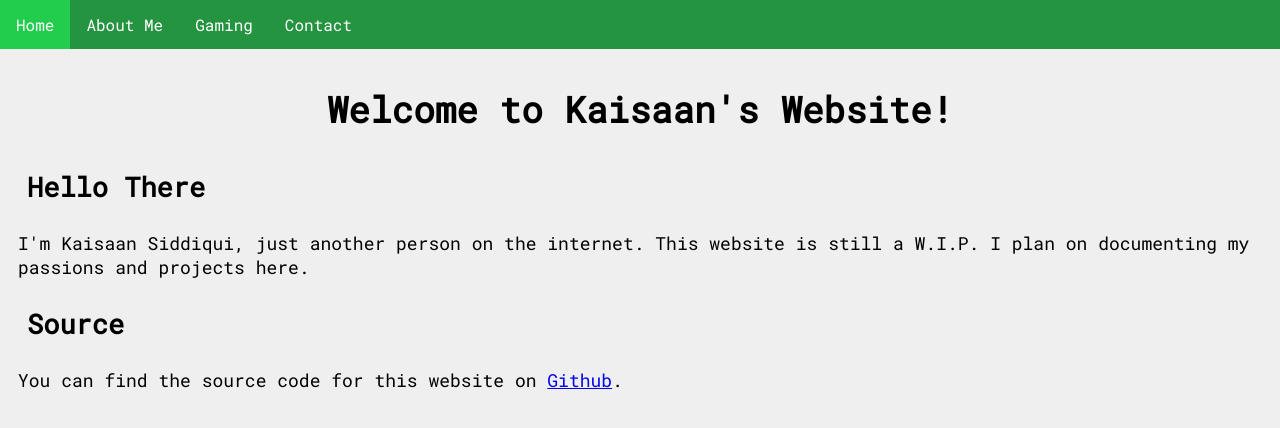
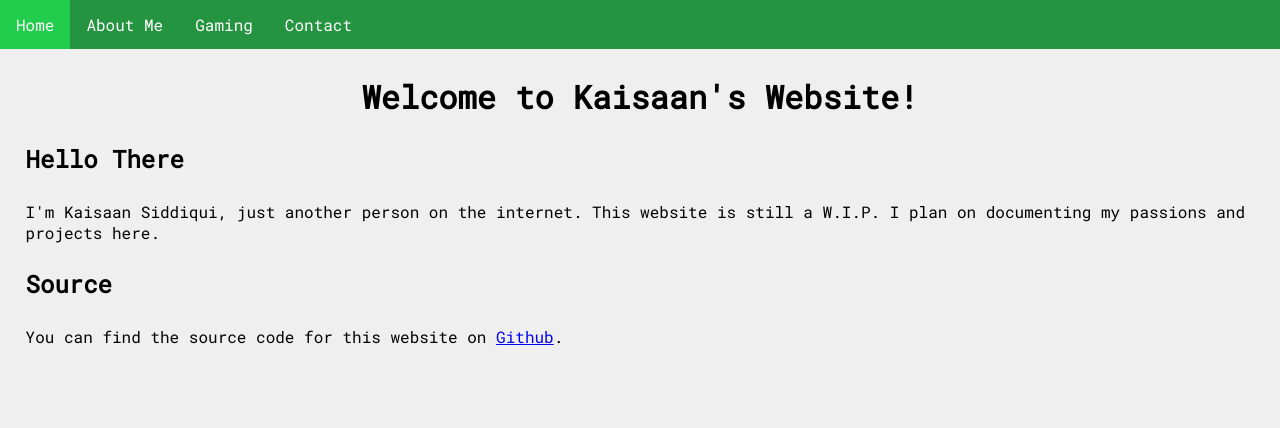
Before and after one commit to Kaisaan/kaisaan.github.io, a Jekyll site: the page built from index.html, in a window 1280 px wide. Shown: the top 428 px of the page. Built offline with Jekyll 4.4.1, drawn with Linux system fonts in a browser that asks for light colours.

Commit message:
Change Margins

```diff
--- a/css/style.css
+++ b/css/style.css
@@ -2,14 +2,13 @@
 
 body {
   font-family: 'Roboto Mono', monospace;
-    font-size: large;
-    background-color: #EFEFEF;
-    margin: 0;
-    padding: 0;
+  background-color: #EFEFEF;
+  margin: 0;
+  padding: 0;
 }
 
 p, h1, h2 {
-  margin: 1em
+  margin: 2%;
 }
 
 p {
```
